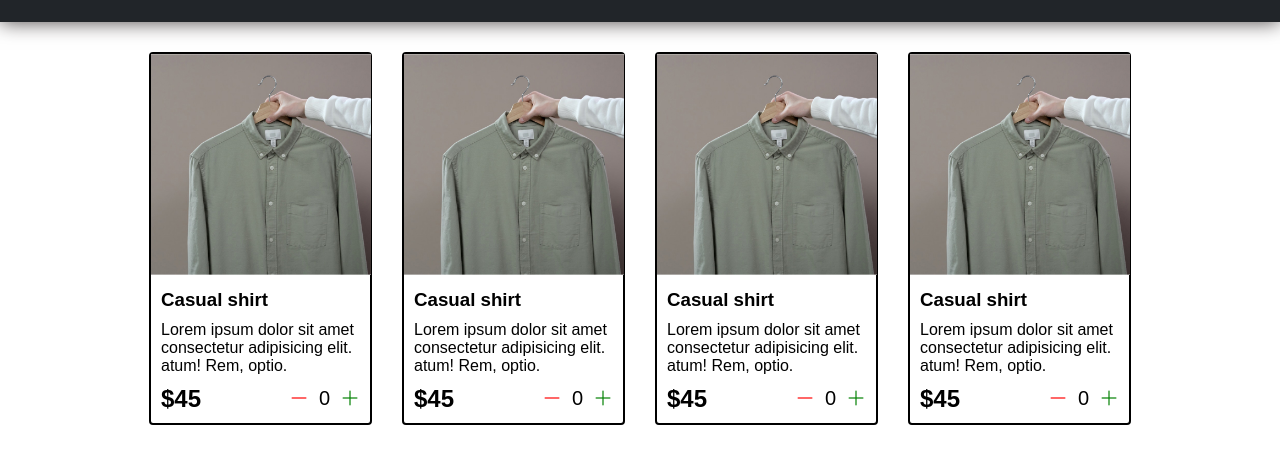
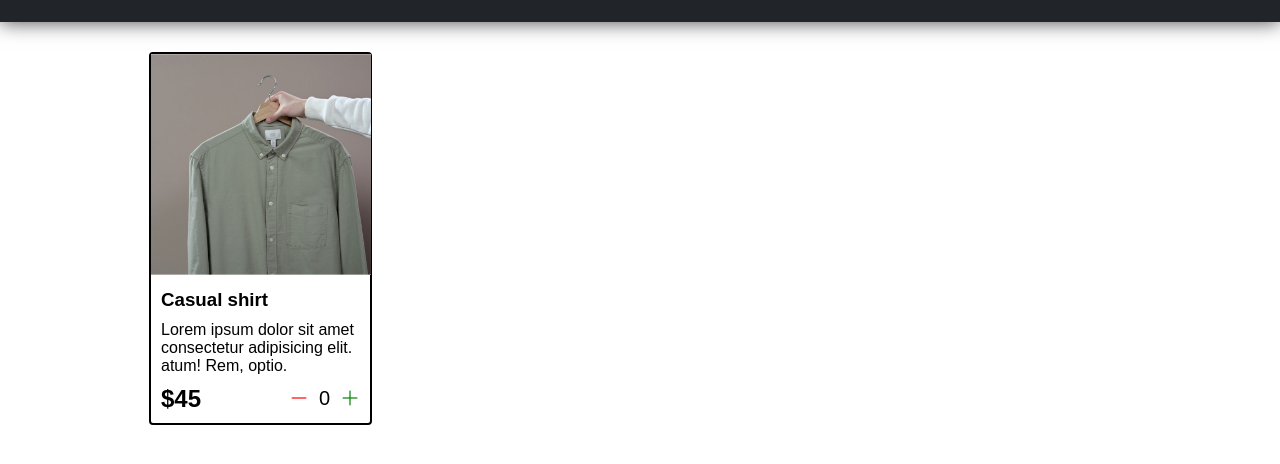
Before and after one commit to JGCZE/JS_ShoppingCart, a plain HTML site: page index.html in a window 1280 px wide. Shown: the part 72-536 px from the top of the page. Drawn offline with nearby package versions, Linux system fonts and the light colour scheme.

Commit message:
Added one product by basic JS function

```diff
--- a/index.html
+++ b/index.html
@@ -18,66 +18,7 @@
     </nav>
 
     <div class="shop" id="shop">
-      <div class="item">
-        <img width="220" src="./images/img-1.jpg" alt="">
-        <div class="details">
-          <h3>Casual shirt</h3>
-          <p>Lorem ipsum dolor sit amet consectetur adipisicing elit. atum! Rem, optio.</p>
-          <div class="price-quantity">
-            <h2>$45</h2>
-            <div class="buttons">
-              <i class="bi bi-dash-lg"></i>
-              <div class="quantity">0</div>
-              <i class="bi bi-plus-lg"></i>
-            </div>
-          </div>
-        </div>
-      </div>
-      <div class="item">
-        <img width="220" src="./images/img-1.jpg" alt="">
-        <div class="details">
-          <h3>Casual shirt</h3>
-          <p>Lorem ipsum dolor sit amet consectetur adipisicing elit. atum! Rem, optio.</p>
-          <div class="price-quantity">
-            <h2>$45</h2>
-            <div class="buttons">
-              <i class="bi bi-dash-lg"></i>
-              <div class="quantity">0</div>
-              <i class="bi bi-plus-lg"></i>
-            </div>
-          </div>
-        </div>
-      </div>
-      <div class="item">
-        <img width="220" src="./images/img-1.jpg" alt="">
-        <div class="details">
-          <h3>Casual shirt</h3>
-          <p>Lorem ipsum dolor sit amet consectetur adipisicing elit. atum! Rem, optio.</p>
-          <div class="price-quantity">
-            <h2>$45</h2>
-            <div class="buttons">
-              <i class="bi bi-dash-lg"></i>
-              <div class="quantity">0</div>
-              <i class="bi bi-plus-lg"></i>
-            </div>
-          </div>
-        </div>
-      </div>
-      <div class="item">
-        <img width="220" src="./images/img-1.jpg" alt="">
-        <div class="details">
-          <h3>Casual shirt</h3>
-          <p>Lorem ipsum dolor sit amet consectetur adipisicing elit. atum! Rem, optio.</p>
-          <div class="price-quantity">
-            <h2>$45</h2>
-            <div class="buttons">
-              <i class="bi bi-dash-lg"></i>
-              <div class="quantity">0</div>
-              <i class="bi bi-plus-lg"></i>
-            </div>
-          </div>
-        </div>
-      </div>
+
     </div>
 
 
--- a/main.js
+++ b/main.js
@@ -0,0 +1,23 @@
+let shop = document.getElementById('shop');
+
+let generateShop = () => {
+  return shop.innerHTML = `
+      <div class="item">
+      <img width="220" src="./images/img-1.jpg" alt="">
+      <div class="details">
+        <h3>Casual shirt</h3>
+        <p>Lorem ipsum dolor sit amet consectetur adipisicing elit. atum! Rem, optio.</p>
+        <div class="price-quantity">
+          <h2>$45</h2>
+          <div class="buttons">
+            <i class="bi bi-dash-lg"></i>
+            <div class="quantity">0</div>
+            <i class="bi bi-plus-lg"></i>
+          </div>
+        </div>
+      </div>
+    </div>
+  `
+}
+
+generateShop()
```
